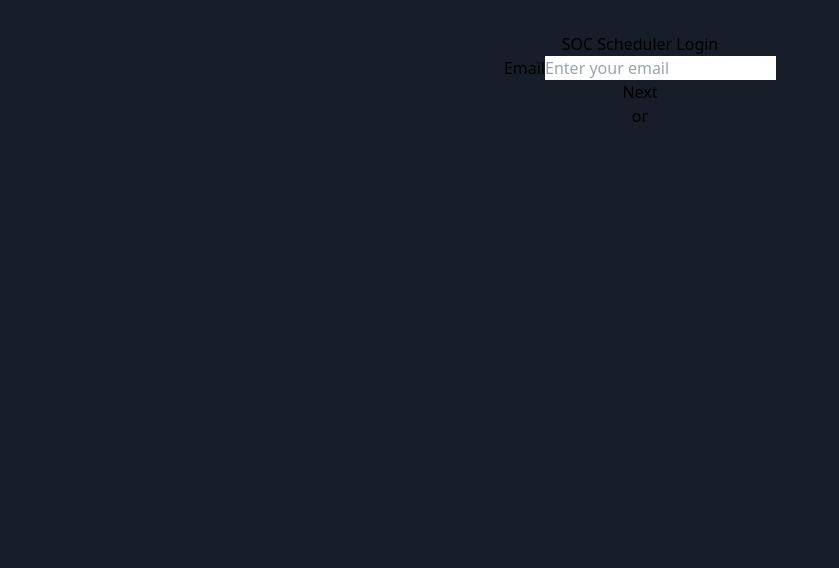
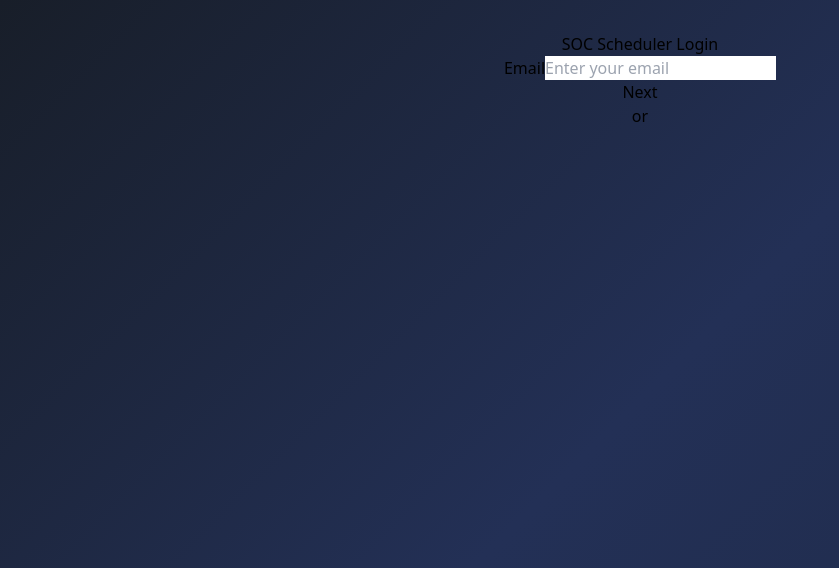
Before and after one commit to ArturusR3x/soc-scheduler, a React (Vite) app: page / in a window 1280 px wide. Shown: the top 568 px of the page, without its empty margins (0-839 px from the left). Built offline with nearby package versions, Linux system fonts and the light colour scheme; no server answers.

Commit message:
update css

```diff
--- a/src/App.css
+++ b/src/App.css
@@ -8,7 +8,7 @@ html, body {
   height: 100%;
   margin: 0;
   padding: 0;
-  background: #181e29; /* Use your app's background color */
+  background: linear-gradient(135deg, #181e29 0%, #233056 50%, #1e2a47 100%);
 }
 .logo {
   height: 6em;
--- a/src/components/LoginPage.jsx
+++ b/src/components/LoginPage.jsx
@@ -130,7 +130,7 @@ export default function LoginPage({ onLogin }) {
   };
 
   return (
-    <div className="flex flex-col items-center justify-center min-h-screen bg-gradient-to-br from-gray-900 via-gray-800 to-blue-900">
+    <div className="flex flex-col items-center justify-center min-h-screen bg-transparent">
       <div className="bg-white/10 rounded-3xl shadow-2xl p-10 space-y-8 w-full max-w-md backdrop-blur-md border border-white/20">
         <h1 className="text-4xl font-extrabold text-center text-blue-300 mb-6">SOC Scheduler Login</h1>
         {step === 1 && (
```
